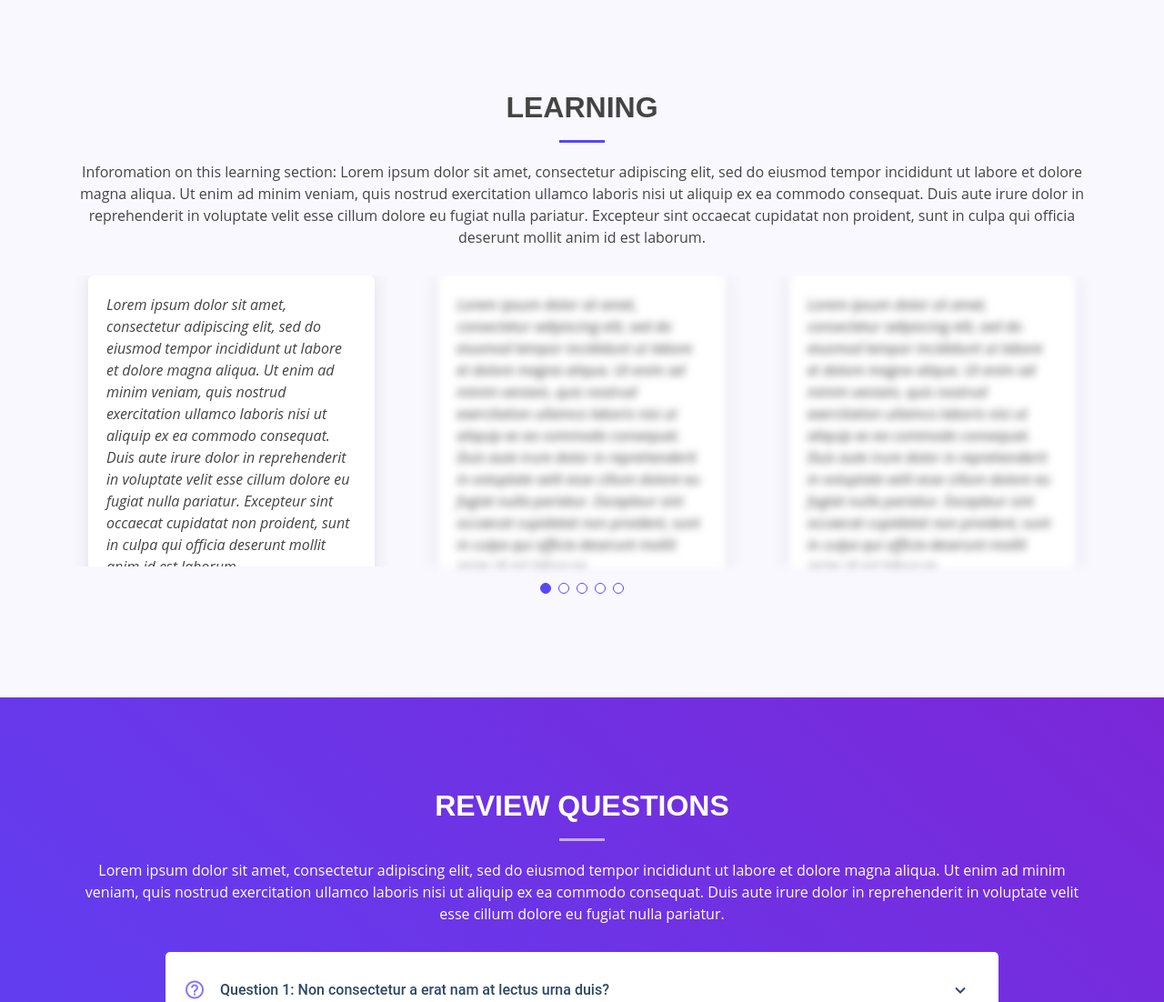
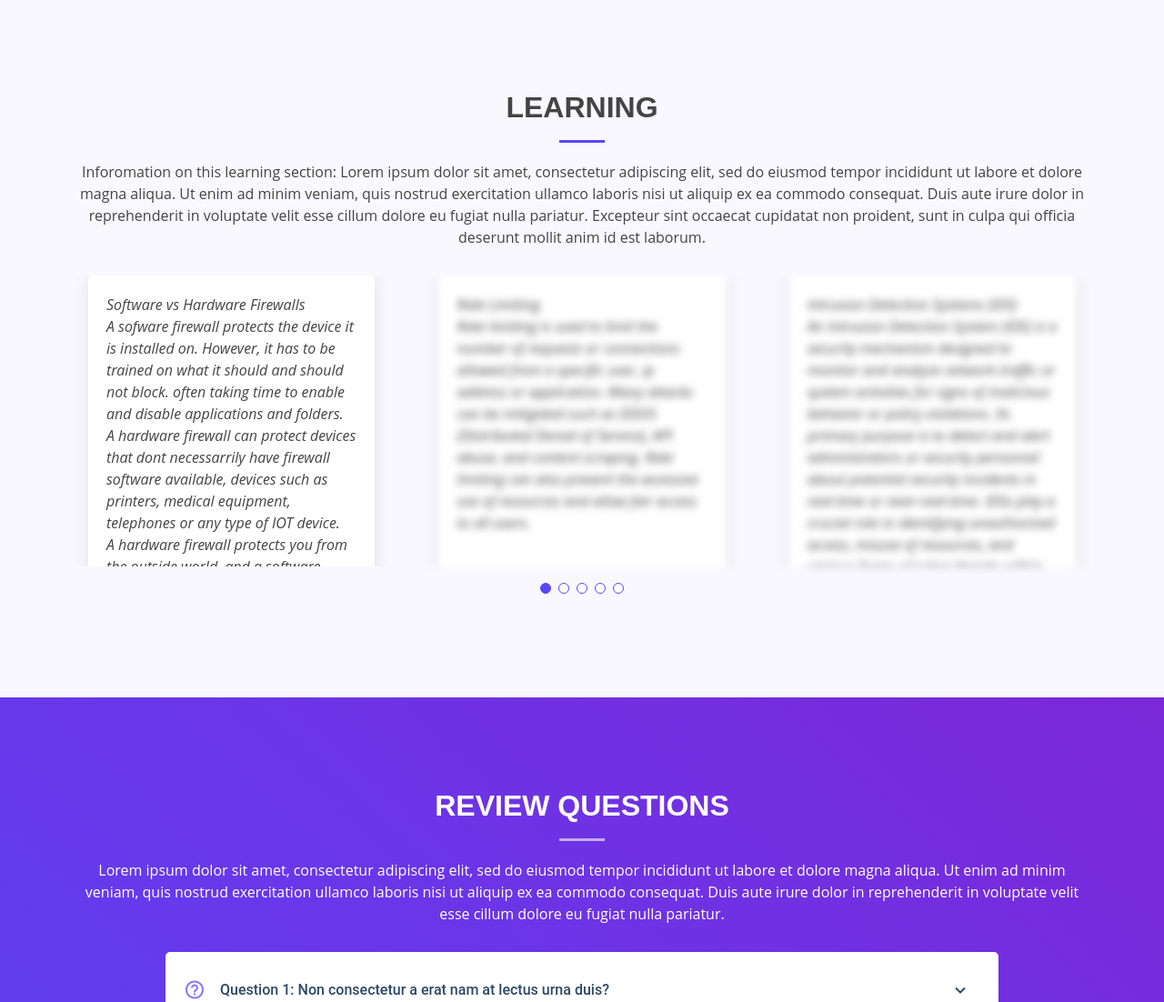
Before and after one commit to Blakley/Firewall-And-IDS, a Flask app: page / in a window 1280 px wide. Shown: the part 1842-2944 px from the top of the page at 91% size. Run offline with Flask 3, Linux system fonts and the light colour scheme; some libraries are stand-ins or nearby versions.

Commit message:
updated learning section

```diff
--- a/src/templates/home.html
+++ b/src/templates/home.html
@@ -137,19 +137,21 @@
                             <div class="swiper-slide">
                                 <div class="info-item">
                                     <p>
-                                        Lorem ipsum dolor sit amet, consectetur adipiscing elit, sed do eiusmod tempor incididunt ut
-                                        labore et dolore magna aliqua. Ut enim ad minim veniam, quis nostrud exercitation ullamco
-                                        laboris nisi ut aliquip ex ea commodo consequat. Duis aute irure dolor in reprehenderit in
-                                        voluptate velit esse cillum dolore eu fugiat nulla pariatur. Excepteur sint occaecat cupidatat non proident,
-                                        sunt in culpa qui officia deserunt mollit anim id est laborum.
+                                        Software vs Hardware Firewalls</br>
+					A sofware firewall protects the device it is installed on. However, it has to be trained on what it should and should not block. often taking time to enable and disable applications and folders. </br>
+
+					A hardware firewall can protect devices that dont necessarrily have firewall software available,
+					devices such as printers, medical equipment, telephones or any type of IOT device. </br>
+
+					A hardware firewall protects you from the outside world, and a software firewall protects a specific device from other internal systems. </br>
+
+					If someone tries to access your systems from the outside, your physical firewall will block them. But if you accidentally click on a virus-laden email
+					that’s already managed to get into your system, your software firewall on the other computers in your office network may stop it from infecting them. </br>
+					Hardware firewalls are helpful in enterprize enviornments where keeping network performance high is a concern. These devices run on their own dedicated hardware and wont bog down other systems.
+
+					</br>
                                         </br>
-                                        </br>
-                                        Lorem ipsum dolor sit amet, consectetur adipiscing elit, sed do eiusmod tempor incididunt ut
-                                        labore et dolore magna aliqua. Ut enim ad minim veniam, quis nostrud exercitation ullamco
-                                        laboris nisi ut aliquip ex ea commodo consequat. Duis aute irure dolor in reprehenderit in
-                                        voluptate velit esse cillum dolore eu fugiat nulla pariatur. Excepteur sint occaecat cupidatat non proident,
-                                        sunt in culpa qui officia deserunt mollit anim id est laborum.
-                                    </p>
+                                     </p>
                                 </div>
                             </div>
 
@@ -157,18 +159,13 @@
                             <div class="swiper-slide">
                                 <div class="info-item">
                                     <p>
-                                        Lorem ipsum dolor sit amet, consectetur adipiscing elit, sed do eiusmod tempor incididunt ut
-                                        labore et dolore magna aliqua. Ut enim ad minim veniam, quis nostrud exercitation ullamco
-                                        laboris nisi ut aliquip ex ea commodo consequat. Duis aute irure dolor in reprehenderit in
-                                        voluptate velit esse cillum dolore eu fugiat nulla pariatur. Excepteur sint occaecat cupidatat non proident,
-                                        sunt in culpa qui officia deserunt mollit anim id est laborum.
+				    Rate Limiting </br>
+				    Rate limiting is used to limit the number of requests or connections allowed from a specific user, ip address or application.
+				    Many attacks can be mitigated such as DDOS (Distributed Denial of Service), API abuse, and content scraping. Rate limiting can also
+				    prevent the excessive use of resources and allow fair access to all users. </br>
+
                                         </br>
                                         </br>
-                                        Lorem ipsum dolor sit amet, consectetur adipiscing elit, sed do eiusmod tempor incididunt ut
-                                        labore et dolore magna aliqua. Ut enim ad minim veniam, quis nostrud exercitation ullamco
-                                        laboris nisi ut aliquip ex ea commodo consequat. Duis aute irure dolor in reprehenderit in
-                                        voluptate velit esse cillum dolore eu fugiat nulla pariatur. Excepteur sint occaecat cupidatat non proident,
-                                        sunt in culpa qui officia deserunt mollit anim id est laborum.
                                     </p>
                                 </div>
                             </div>
@@ -177,18 +174,14 @@
                             <div class="swiper-slide">
                                 <div class="info-item">
                                     <p>
-                                        Lorem ipsum dolor sit amet, consectetur adipiscing elit, sed do eiusmod tempor incididunt ut
-                                        labore et dolore magna aliqua. Ut enim ad minim veniam, quis nostrud exercitation ullamco
-                                        laboris nisi ut aliquip ex ea commodo consequat. Duis aute irure dolor in reprehenderit in
-                                        voluptate velit esse cillum dolore eu fugiat nulla pariatur. Excepteur sint occaecat cupidatat non proident,
-                                        sunt in culpa qui officia deserunt mollit anim id est laborum.
+                                        Intrusion Detection Systems (IDS)</br>
+					An Intrusion Detection System (IDS) is a security mechanism designed to monitor and analyze network traffic or system activities for signs
+					of malicious behavior or policy violations. Its primary purpose is to detect and alert administrators or security personnel about potential
+					security incidents in real-time or near-real-time. IDSs play a crucial role in identifying unauthorized access, misuse of resources, and various
+					forms of cyber threats within an organization's network or IT infrastructure.</br>
+
                                         </br>
-                                        </br>
-                                        Lorem ipsum dolor sit amet, consectetur adipiscing elit, sed do eiusmod tempor incididunt ut
-                                        labore et dolore magna aliqua. Ut enim ad minim veniam, quis nostrud exercitation ullamco
-                                        laboris nisi ut aliquip ex ea commodo consequat. Duis aute irure dolor in reprehenderit in
-                                        voluptate velit esse cillum dolore eu fugiat nulla pariatur. Excepteur sint occaecat cupidatat non proident,
-                                        sunt in culpa qui officia deserunt mollit anim id est laborum.
+
                                     </p>
                                 </div>
                             </div>
```
Also changed, not shown: 1 other file.
